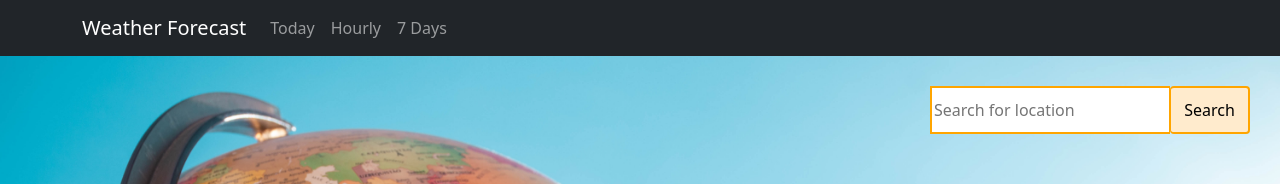
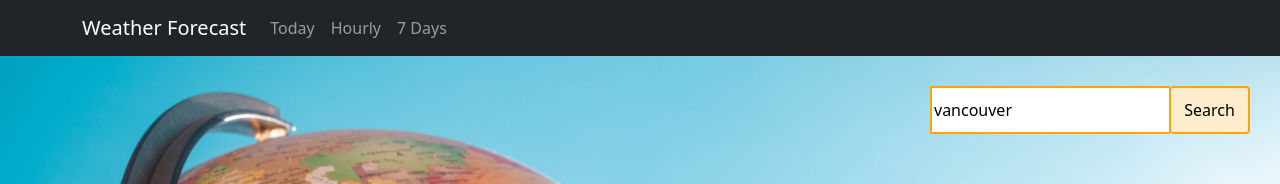
Before and after one commit to mai0711/Weather-app-React, a React (Create React App) app: page / in a window 1280 px wide. Shown: the top 184 px of the page. Built offline with nearby package versions, Linux system fonts and the light colour scheme; no server answers.

Commit message:
make changes

```diff
--- a/src/pages/Current/Current.jsx
+++ b/src/pages/Current/Current.jsx
@@ -13,7 +13,7 @@ import Fog from "../../assets/fog.jpg"
 
 export default function Current() {
     const [weatherData, setWeatherData] = useState("");
-    const [inputValue, setInputValue] = useState("");
+    const [inputValue, setInputValue] = useState("vancouver");
     const [date, setDate] = useState("");
     const [location, setLocation] = useState("");
     const [region, setRegion] = useState("");
```
